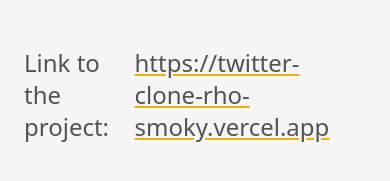
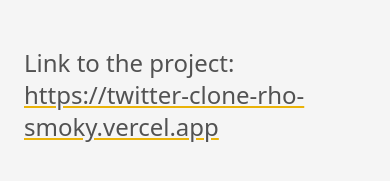
Before and after one commit to Yung-Kuo/my-blog, a Nuxt app: page /projects/TwitterClone in a window 390 px wide. Shown: the part 849-1030 px from the top of the page. Built offline with nearby package versions, Linux system fonts and the light colour scheme; no server answers.

Commit message:
minor changes

```diff
--- a/components/Projects/TwitterClone.vue
+++ b/components/Projects/TwitterClone.vue
@@ -18,12 +18,12 @@
     <div class="w-full">
       <NuxtLink to="/projects/TwitterClone">
         <div
-          class="group text-3xl text-neutral-700 transition-all dark:text-neutral-300"
+          class="group text-2xl text-neutral-700 transition-all dark:text-neutral-300 xl:text-3xl"
         >
           Twitter Clone
           <span
-            class="text-neutral-500 opacity-0 transition-all group-hover:opacity-100 dark:text-neutral-500"
-            >Social platform replica</span
+            class="text-neutral-500 transition-all group-hover:opacity-100 dark:text-neutral-500 xl:opacity-0"
+            >Social platform with adaptive web design</span
           >
         </div>
       </NuxtLink>
--- a/pages/projects/TwitterClone.vue
+++ b/pages/projects/TwitterClone.vue
@@ -68,13 +68,17 @@
         >
         <br />
         <br />
-        <UITitleSub noHover
-          >Link to the project:<NuxtLink
+        <div class="md:flex md:gap-2">
+          <UITitleSub noHover>Link to the project:</UITitleSub>
+          <NuxtLink
             to="https://twitter-clone-rho-smoky.vercel.app"
             class="underline decoration-yellow-500"
-            >https://twitter-clone-rho-smoky.vercel.app</NuxtLink
-          ></UITitleSub
-        >
+          >
+            <UITitleSub noHover>
+              https://twitter-clone-rho-smoky.vercel.app
+            </UITitleSub>
+          </NuxtLink>
+        </div>
       </template>
     </UISection>
     <!-- Planning and Design -->
```
